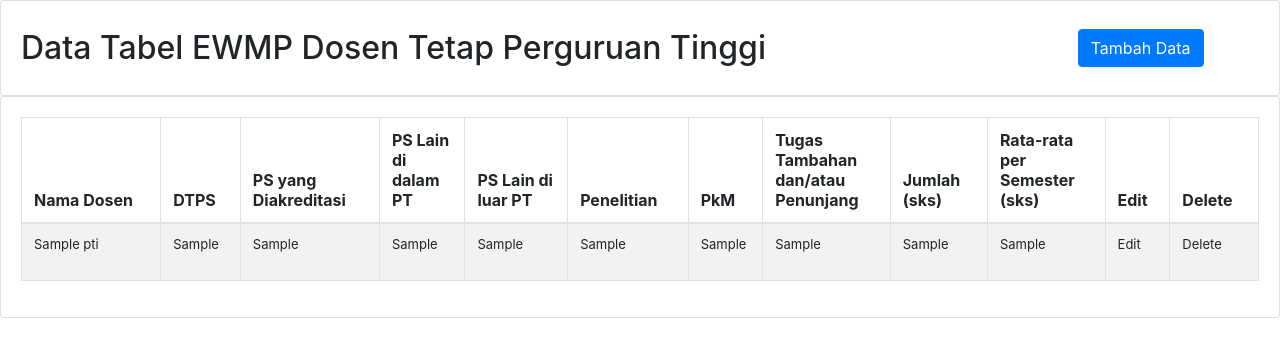
After one commit to Mortred-ai/BAN_PT, a PHP site: page /home/tbl_ewmp.php in a window 1280 px wide. The commit adds this page. Shown: the top 357 px of the page. Run offline with PHP 8.4, Linux system fonts and the light colour scheme; tables that the repository leaves empty or names only in its code hold one stand-in row (values such as "Sample post").

Commit message:
Update index.php, tbl_dospem.php, and tbl_ewmp.php

```diff
--- /dev/null
+++ b/Siami/home/tbl_ewmp.php
@@ -0,0 +1,161 @@
+ <head>
+     <!-- Required meta tags -->
+     <meta charset="utf-8">
+     <meta name="viewport" content="width=device-width, initial-scale=1, shrink-to-fit=no">
+
+     <!-- Bootstrap CSS -->
+     <link rel="stylesheet" href="https://cdn.jsdelivr.net/npm/bootstrap@4.6.0/dist/css/bootstrap.min.css" integrity="sha384-B0vP5xmATw1+K9KRQjQERJvTumQW0nPEzvF6L/Z6nronJ3oUOFUFpCjEUQouq2+l" crossorigin="anonymous">
+
+     <title>Hello, world!</title>
+ </head>
+
+ <div class="card text-left">
+     <div class="card-body">
+         <div class="row">
+             <div class="col-sm-10 mt-2">
+                 <h2>Data Tabel EWMP Dosen Tetap Perguruan Tinggi</h2>
+             </div>
+             <div class="col-sm-2 mt-2">
+                 <button class="btn btn-primary">Tambah Data</button>
+             </div>
+         </div>
+     </div>
+ </div>
+
+ <?php
+    include "../config/database.php";
+
+    $query = mysqli_query($db, "SELECT * FROM  tbl_ewmp_dosen_pti");
+
+
+    ?>
+
+ <div class="card">
+     <div class="card-body">
+         <div id="example_wrapper" class="dataTables_wrapper dt-bootstrap4">
+             <!-- <div class="row">
+				<div class="col-sm-12 col-md-6">
+					<div class="dataTables_length" id="example_length">
+						<label>Show <select name="example_length" aria-controls="example" class="custom-select custom-select-sm form-control form-control-sm"><option value="10">10</option><option value="25">25</option><option value="50">50</option><option value="100">100</option></select> entries</label>
+					</div>
+				</div>
+				<div class="col-sm-12 col-md-6">
+					<div id="example_filter" class="dataTables_filter">
+						<label>Search:<input type="search" class="form-control form-control-sm" placeholder="" aria-controls="example"></label>
+					</div>
+				</div>
+			</div> -->
+             <div class="row">
+                 <div class="col-sm-12">
+                     <table style="width: 100%;" id="example" class="table table-hover table-striped table-bordered dataTable dtr-inline" role="grid" aria-describedby="example_info">
+                         <thead>
+                             <tr role="row">
+                                 <th style="width: 118.2px;">Nama Dosen </th>
+                                 <th style="width: 63.2px;">DTPS </th>
+                                 <th style="width: 82.2px;">PS yang Diakreditasi </th>
+                                 <th style="width: 40.2px;">PS Lain di dalam PT </th>
+                                 <th style="width: 87.2px;">PS Lain di luar PT</th>
+                                 <th style="width: 63.2px;">Penelitian </th>
+                                 <th style="width: 63.2px;">PkM </th>
+                                 <th style="width: 63.2px;">Tugas Tambahan dan/atau Penunjang </th>
+                                 <th style="width: 63.2px;">Jumlah (sks) </th>
+                                 <th style="width: 63.2px;">Rata-rata per Semester (sks)</th>
+                                 <th style="width: 40.2px;">Edit </th>
+                                 <th style="width: 40.2px;">Delete </th>
+                             </tr>
+                         </thead>
+                         <tbody>
+
+                             <?php
+                                while ($data = mysqli_fetch_array($query)) {
+                                ?>
+
+                                 <tr role="row" class="odd">
+                                     <td>
+                                         <font size="2%;">
+                                             <p class="text-break"><?php echo $data["nama_dosen"]; ?></p>
+                                         </font>
+                                     </td>
+                                     <td>
+                                         <font size="2%;">
+                                             <p class="text-break"><?php echo $data["dtps"]; ?></p>
+                                         </font>
+                                     </td>
+                                     <td>
+                                         <font size="2%;">
+                                             <p class="text-break"><?php echo $data["ps_akred"]; ?></p>
+                                         </font>
+                                     </td>
+                                     <td>
+                                         <font size="2%;">
+                                             <p class="text-break"><?php echo $data["ps_lain_dalam_pt"]; ?></p>
+                                         </font>
+                                     </td>
+                                     <td>
+                                         <font size="2%;">
+                                             <p class="text-break"><?php echo $data["ps_lain_luar_pt"]; ?></p>
+                                         </font>
+                                     </td>
+                                     <td>
+                                         <font size="2%;">
+                                             <p class="text-break"><?php echo $data["penelitian"]; ?></p>
+                                         </font>
+                                     </td>
+                                     <td>
+                                         <font size="2%;">
+                                             <p class="text-break"><?php echo $data["pkm"]; ?></p>
+                                         </font>
+                                     </td>
+                                     <td>
+                                         <font size="2%;">
+                                             <p class="text-break"><?php echo $data["tugas_tambahan"]; ?></p>
+                                         </font>
+                                     </td>
+                                     <td>
+                                         <font size="2%;">
+                                             <p class="text-break"><?php echo $data["jml_sks"]; ?></p>
+                                         </font>
+                                     </td>
+                                     <td>
+                                         <font size="2%;">
+                                             <p class="text-break"><?php echo $data["avg_per_smt"]; ?></p>
+                                         </font>
+                                     </td>
+                                     <td>
+                                         <font size="2%;">
+                                             <p class="text-break">Edit</p>
+                                     </td>
+                                     <td>
+                                         <font size="2%;">
+                                             <p class="text-break">Delete</p>
+                                     </td>
+                                 </tr>
+
+                             <?php } ?>
+
+                         </tbody>
+
+
+                         <!-- <tfoot>
+						<tr><th rowspan="1" colspan="1">Name</th><th rowspan="1" colspan="1">Position</th><th rowspan="1" colspan="1">Office</th><th rowspan="1" colspan="1">Age</th><th rowspan="1" colspan="1">Start date</th><th rowspan="1" colspan="1">Salary</th></tr>
+					</tfoot> -->
+                     </table>
+                 </div>
+             </div>
+             <!-- <div class="row"><div class="col-sm-12 col-md-5"><div class="dataTables_info" id="example_info" role="status" aria-live="polite">Showing 1 to 10 of 57 entries</div></div><div class="col-sm-12 col-md-7"><div class="dataTables_paginate paging_simple_numbers" id="example_paginate"><ul class="pagination"><li class="paginate_button page-item previous disabled" id="example_previous"><a href="#" aria-controls="example" data-dt-idx="0" tabindex="0" class="page-link">Previous</a></li><li class="paginate_button page-item active"><a href="#" aria-controls="example" data-dt-idx="1" tabindex="0" class="page-link">1</a></li><li class="paginate_button page-item "><a href="#" aria-controls="example" data-dt-idx="2" tabindex="0" class="page-link">2</a></li><li class="paginate_button page-item "><a href="#" aria-controls="example" data-dt-idx="3" tabindex="0" class="page-link">3</a></li><li class="paginate_button page-item "><a href="#" aria-controls="example" data-dt-idx="4" tabindex="0" class="page-link">4</a></li><li class="paginate_button page-item "><a href="#" aria-controls="example" data-dt-idx="5" tabindex="0" class="page-link">5</a></li><li class="paginate_button page-item "><a href="#" aria-controls="example" data-dt-idx="6" tabindex="0" class="page-link">6</a></li><li class="paginate_button page-item next" id="example_next"><a href="#" aria-controls="example" data-dt-idx="7" tabindex="0" class="page-link">Next</a></li></ul></div></div></div></div> -->
+         </div>
+     </div>
+ </div>
+
+ <!-- Optional JavaScript; choose one of the two! -->
+
+ <!-- Option 1: jQuery and Bootstrap Bundle (includes Popper) -->
+ <script src="https://code.jquery.com/jquery-3.5.1.slim.min.js" integrity="sha384-DfXdz2htPH0lsSSs5nCTpuj/zy4C+OGpamoFVy38MVBnE+IbbVYUew+OrCXaRkfj" crossorigin="anonymous"></script>
+ <script src="https://cdn.jsdelivr.net/npm/bootstrap@4.6.0/dist/js/bootstrap.bundle.min.js" integrity="sha384-Piv4xVNRyMGpqkS2by6br4gNJ7DXjqk09RmUpJ8jgGtD7zP9yug3goQfGII0yAns" crossorigin="anonymous"></script>
+
+ <!-- Option 2: Separate Popper and Bootstrap JS -->
+ <!--
+    <script src="https://code.jquery.com/jquery-3.5.1.slim.min.js" integrity="sha384-DfXdz2htPH0lsSSs5nCTpuj/zy4C+OGpamoFVy38MVBnE+IbbVYUew+OrCXaRkfj" crossorigin="anonymous"></script>
+    <script src="https://cdn.jsdelivr.net/npm/popper.js@1.16.1/dist/umd/popper.min.js" integrity="sha384-9/reFTGAW83EW2RDu2S0VKaIzap3H66lZH81PoYlFhbGU+6BZp6G7niu735Sk7lN" crossorigin="anonymous"></script>
+    <script src="https://cdn.jsdelivr.net/npm/bootstrap@4.6.0/dist/js/bootstrap.min.js" integrity="sha384-+YQ4JLhjyBLPDQt//I+STsc9iw4uQqACwlvpslubQzn4u2UU2UFM80nGisd026JF" crossorigin="anonymous"></script>
+    -->
```
Also changed, not shown: Siami/home/index.php (+15 -14 lines), Siami/home/tbl_dospem.php (added, +114 -0 lines).
